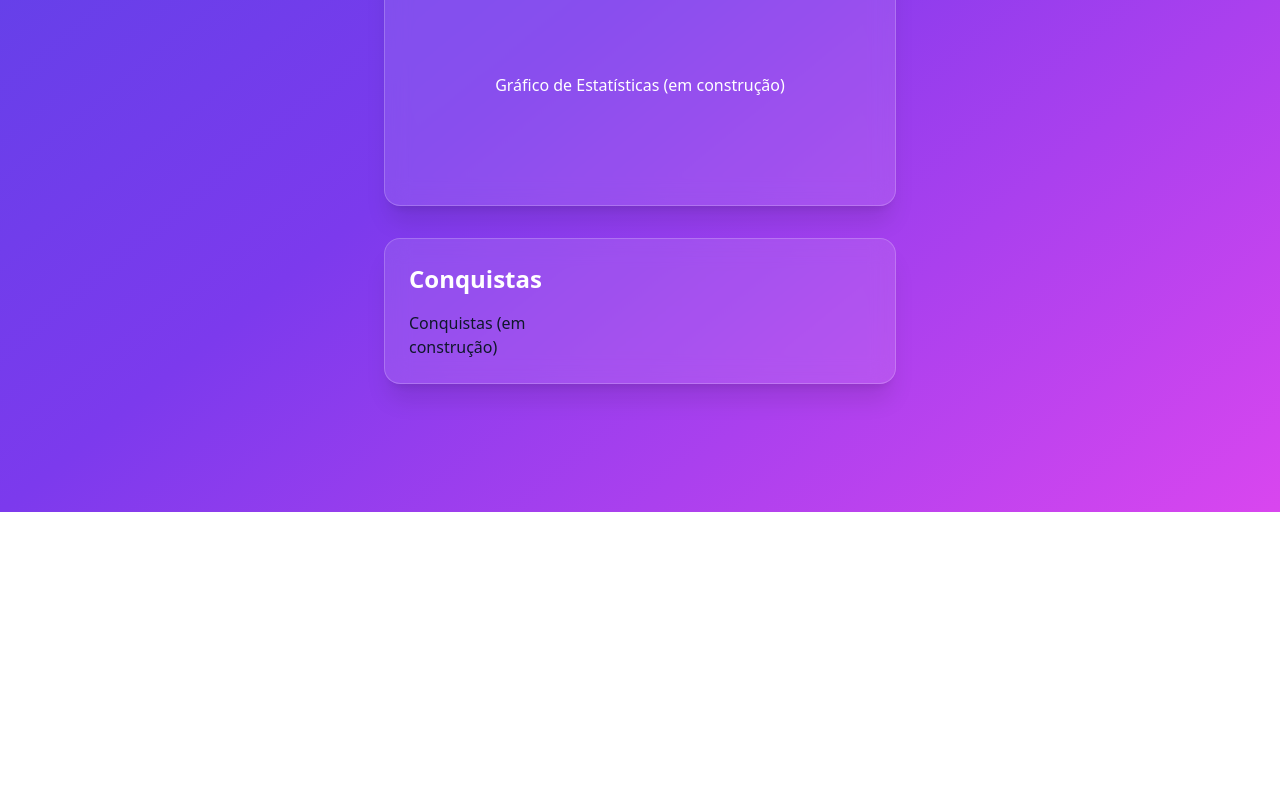
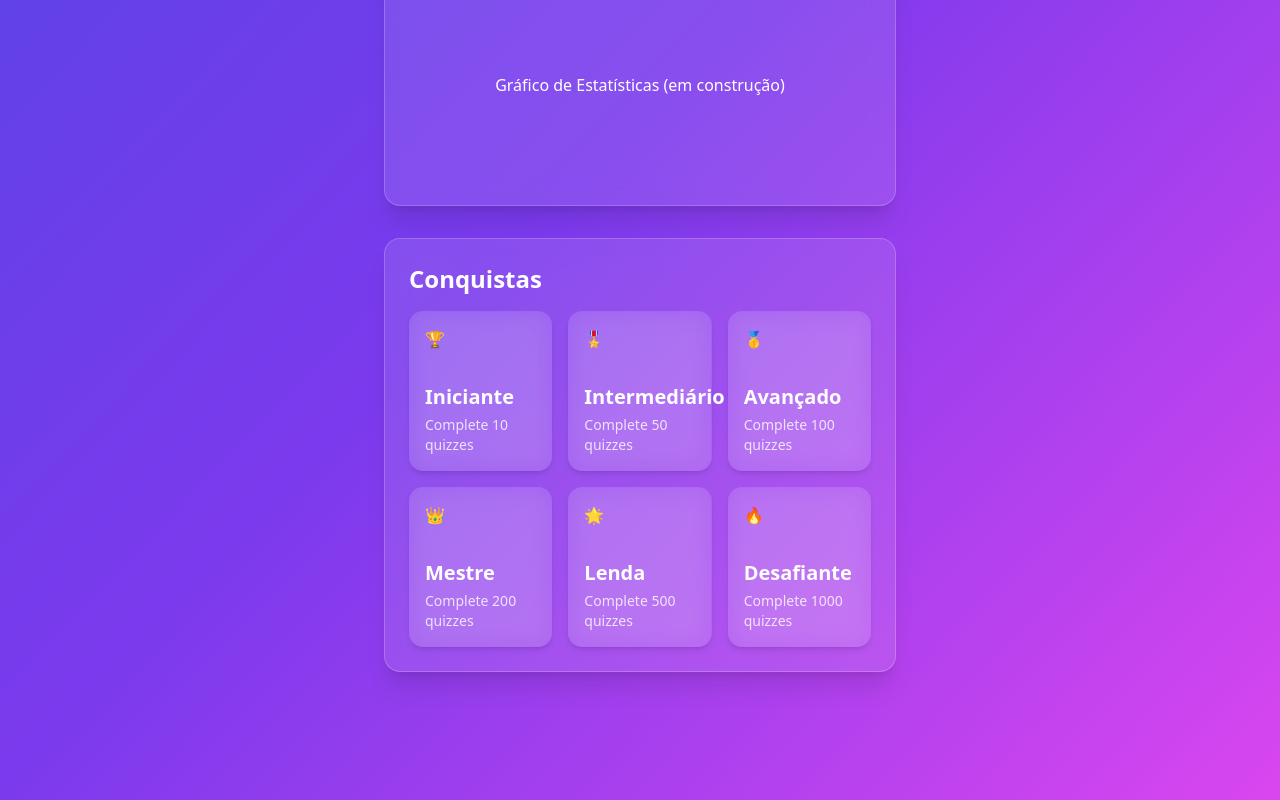
Before and after one commit to ValfranJr/ConcursoFSC4-Equipe4, a Next.js app: page /frontend/profile in a window 1280 px wide. Shown: the part 536-1336 px from the top of the page. Before the commit the page ends 1048 px from the top, so only its background shows below. Built offline with nearby package versions, Linux system fonts and the light colour scheme.

Commit message:
feat(profile): cria componente de card de conquista do perfil

```diff
--- /dev/null
+++ b/src/app/components/profile/AchievementCard.tsx
@@ -0,0 +1,26 @@
+
+import Image from "next/image";
+import React from "react";
+
+interface AchievementCardProps {
+  iconUrl: string; // URL de icone de conquista
+  value: string; // Valor associado à  conquista
+  label: string; // Rotulo da conquista
+}
+
+export function AchievementCard({
+  iconUrl,
+  value,
+  label,
+}: AchievementCardProps) {
+  return (
+    <div className="flex flex-col p-4 bg-white/10 backdrop-blur-md rounded-xl shadow-md text-white">
+      <div className="relative w-12 h-12 mb-2">
+        <span className="w-28 h-28 ">{iconUrl}</span>
+
+      </div>
+      <span className="text-xl font-bold">{value}</span>
+      <span className="text-sm opacity-80 mt-1">{label}</span>
+    </div>
+  );
+}
--- a/src/app/frontend/profile/page.tsx
+++ b/src/app/frontend/profile/page.tsx
@@ -9,6 +9,7 @@ import Image from "next/image";
 import { UserPointsCard } from "@/app/components/UserPointsCard";
 import { BottomNavigationBar } from "@/app/components/BottomNavigationBar";
 import { ProfileStatsCard } from "@/app/components/profile/ProfileStatsCard";
+import { AchievementCard } from "@/app/components/profile/AchievementCard";
 
 // Componentes do perfil
 //import { ProfileStatsCard } from "./components/ProfileStatsCard";
@@ -94,7 +95,14 @@ export default function ProfilePage() {
                 <div className="bg-white/10 backdrop-blur-md rounded-2xl p-6 shadow-xl border border-white/20">
                     <h3 className="text-2xl font-bold text-white mb-4">Conquistas</h3>
                     <div className="grid grid-cols-2 sm:grid-cols-3 gap-4">
-                        Conquistas (em construção)
+                        {mockUser.achievements.map((ach) => (
+                            <AchievementCard
+                                key={ach.id}
+                                iconUrl={ach.icon}
+                                value={ach.title}
+                                label={ach.description}
+                            />
+                        ))}
                     </div>
                 </div>
             </section>
```
